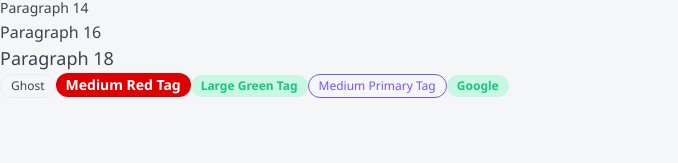
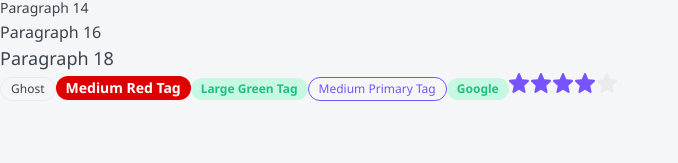
Before and after one commit to MAKCIMELIANO/top-app, a Next.js app: page / in a window 1280 px wide. Shown: the part 134-297 px from the top of the page, without its empty margins (0-678 px from the left). Built offline with nearby package versions, Linux system fonts and the light colour scheme.

Commit message:
rating component

```diff
--- a/app/page.tsx
+++ b/app/page.tsx
@@ -1,9 +1,12 @@
+"use client";
 
-
-import { Htag, Button, Ptag, Tag } from '@/components';
+import { Htag, Button, Ptag, Tag, Rating } from '@/components';
+import { useState } from 'react';
 
 
 export default function Home() {
+    const [rating, setRating] = useState<number>(4);
+
   return (
     <main>
         <Htag tag="h1">Tag H1</Htag>
@@ -19,6 +22,7 @@ export default function Home() {
         <Tag size="s" color="green">Large Green Tag</Tag>
         <Tag color="primary">Medium Primary Tag</Tag>
         <Tag size="s" color="green" href="https://google.com">Google</Tag>
+        <Rating rating={rating} isEditable setRating={setRating} />
     </main>
   );
 }
--- /dev/null
+++ b/components/Rating/Rating.module.css
@@ -0,0 +1,17 @@
+.rating {
+  display: inline-flex;
+  gap: 2px;
+}
+
+.star {
+  color: var(--gray-light);
+  transition: color 0.2s ease;
+}
+
+.star.filled {
+  color: var(--primary-color);
+}
+
+.editable .star {
+  cursor: pointer;
+}
--- /dev/null
+++ b/components/Rating/Rating.tsx
@@ -0,0 +1,65 @@
+"use client";
+
+import {RatingProps} from "./Rating.props";
+import styles from './Rating.module.css';
+import {Star} from "./Star";
+import cn from "classnames";
+import { useState } from "react";
+
+export const Rating = ({isEditable = false, rating, setRating, className, ...props}: RatingProps): React.ReactElement => {
+  const [hoverRating, setHoverRating] = useState<number>(0);
+
+  const handleClick = (index: number) => {
+    if (isEditable) {
+      setRating(index + 1);
+    }
+  };
+
+  const handleKeyDown = (e: React.KeyboardEvent<SVGSVGElement>, index: number) => {
+    if (isEditable) {
+      if (e.key === 'Enter' || e.key === ' ') {
+        e.preventDefault();
+        setRating(index + 1);
+      }
+    }
+  };
+
+  const stars = Array.from({ length: 5 }).map((_, i) => {
+    const isFilled = i < (hoverRating || rating);
+    const starClassName = cn(styles.star, {
+      [styles.filled]: isFilled,
+    });
+
+    const starProps: React.SVGProps<SVGSVGElement> = {
+      className: starClassName,
+      onClick: (e) => { e.stopPropagation(); handleClick(i); },
+      onMouseEnter: () => isEditable && setHoverRating(i + 1),
+      onMouseLeave: () => setHoverRating(0),
+    };
+
+    if (isEditable) {
+      starProps.onKeyDown = (e) => handleKeyDown(e, i);
+      starProps.role = 'button';
+      starProps['aria-label'] = `Rate ${i + 1} out of 5`;
+      starProps.tabIndex = 0;
+    }
+
+    return <Star key={i} {...starProps} />;
+  });
+
+  const containerClassName = cn(styles.rating, className, {
+    [styles.editable]: isEditable,
+  });
+
+  const containerProps: React.HTMLAttributes<HTMLDivElement> = { ...props };
+  if (!isEditable) {
+    containerProps.role = 'img';
+    containerProps['aria-label'] = `Rating: ${rating} out of 5`;
+  }
+
+  return (
+    <div className={containerClassName} {...containerProps}>
+      {stars}
+    </div>
+  );
+};
--- /dev/null
+++ b/components/Rating/Star.tsx
@@ -0,0 +1,9 @@
+"use client";
+
+export const Star = ({className, ...props}: React.SVGProps<SVGSVGElement>) => {
+  return (
+    <svg width="20" height="20" viewBox="0 0 20 20" fill="none" xmlns="http://www.w3.org/2000/svg" className={className} {...props}>
+<path d="M19.9477 7.55686C19.816 7.13427 19.4568 6.83508 19.0335 6.79511L13.2601 6.24816L10.9784 0.673859C10.81 0.264321 10.4267 0 10 0C9.57337 0 9.18991 0.264321 9.02252 0.673859L6.74084 6.24816L0.966519 6.79511C0.543233 6.83587 0.184799 7.13507 0.0523506 7.55686C-0.0793348 7.97946 0.0422796 8.44298 0.362414 8.73596L4.72665 12.7293L3.43985 18.6434C3.34571 19.0782 3.50745 19.5279 3.85322 19.7887C4.03908 19.9296 4.25743 20 4.47655 20C4.66485 20 4.8533 19.9478 5.0216 19.8427L10 16.7364L14.9775 19.8427C15.3427 20.0704 15.8018 20.0495 16.1468 19.7887C16.4926 19.5279 16.6543 19.0782 16.5602 18.6434L15.2734 12.7293L19.6376 8.73596C19.9576 8.44298 20.0794 7.98041 19.9477 7.55686Z" fill="currentColor"/>
+</svg>
+  );
+};
--- a/components/index.ts
+++ b/components/index.ts
@@ -2,3 +2,4 @@ export * from './Htag/Htag';
 export * from './Button/Button';
 export * from './Ptag/Ptag';
 export * from './Tag/Tag';
+export * from './Rating/Rating';
```
Also changed, not shown: components/Rating/Rating.props.ts (added, +7 -0 lines).
